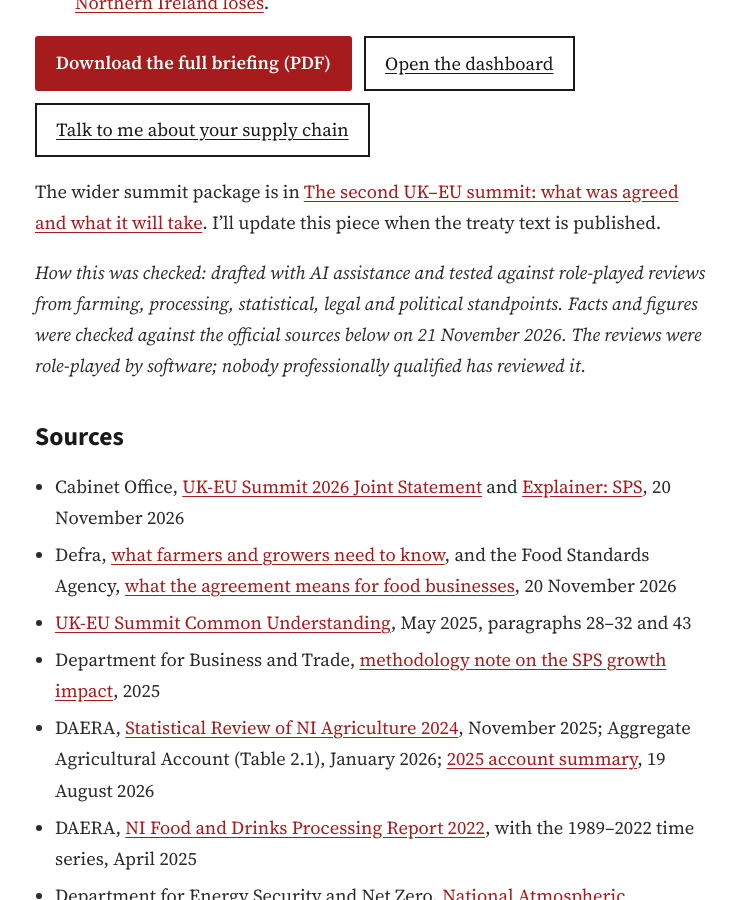
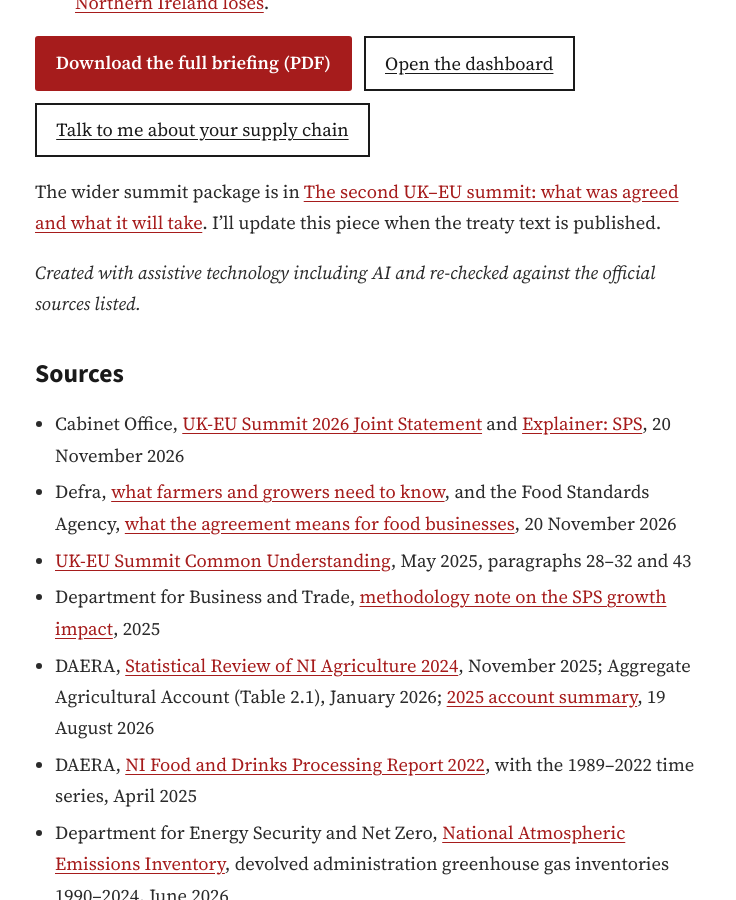
Before and after one commit to robertjparkuk/RobertJParkuk.github.io, a Jekyll site: the page built from _posts/2026-11-21-the-sps-deal-what-it-means-for-northern-ireland.md, in a window 1280 px wide and 900 px high, scrolled down 7852 px. Shown: the whole window, without its empty margins (93-829 px from the left). Built offline with Jekyll 4.4.1, drawn with Linux system fonts in a browser that asks for light colours; our own code applies the rules of GitHub Pages for plain Markdown files.

Commit message:
Provenance line: 'Created with assistive technology including AI and re-checked against the official sources listed.' (v0.45.1)
Co-Authored-By: Claude Opus 5.5 <noreply@anthropic.com>
Claude-Session: https://claude.ai/code/session_01TUNMnKp7shKxXtkPnB9chj

```diff
--- a/_posts/2026-11-21-the-sps-deal-what-it-means-for-northern-ireland.md
+++ b/_posts/2026-11-21-the-sps-deal-what-it-means-for-northern-ireland.md
@@ -110,7 +110,7 @@ If processing kept its 2015 to 2022 real growth, NI food processing would reach
 
 The wider summit package is in [The second UK–EU summit: what was agreed and what it will take]({{ '/go/summit/' | relative_url }}). I'll update this piece when the treaty text is published.
 
-*How this was checked: drafted with AI assistance and tested against role-played reviews from farming, processing, statistical, legal and political standpoints. Facts and figures were checked against the official sources below on 21 November 2026. The reviews were role-played by software; nobody professionally qualified has reviewed it.*
+*Created with assistive technology including AI and re-checked against the official sources listed.*
 
 ## Sources
 
```
Also changed, not shown: WEBSITE-UPDATES.md (+6 -0 lines), _posts/2026-11-21-the-carbon-deal-what-changes-for-northern-ireland-and-great-britain.md (+1 -1 lines), _posts/2026-11-21-the-second-uk-eu-summit-what-was-agreed-and-what-it-will-take.md (+1 -1 lines), 3 other files.
